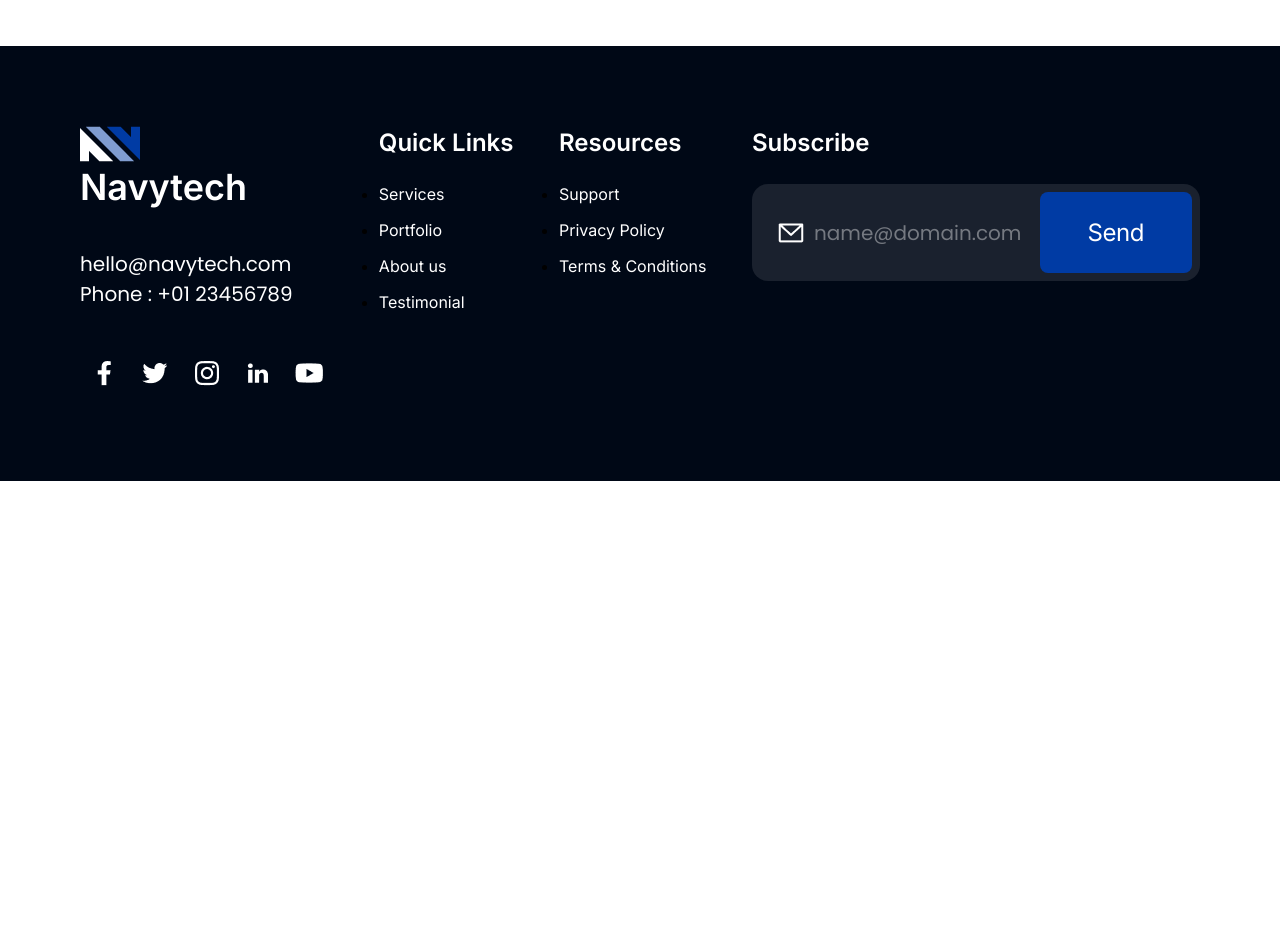
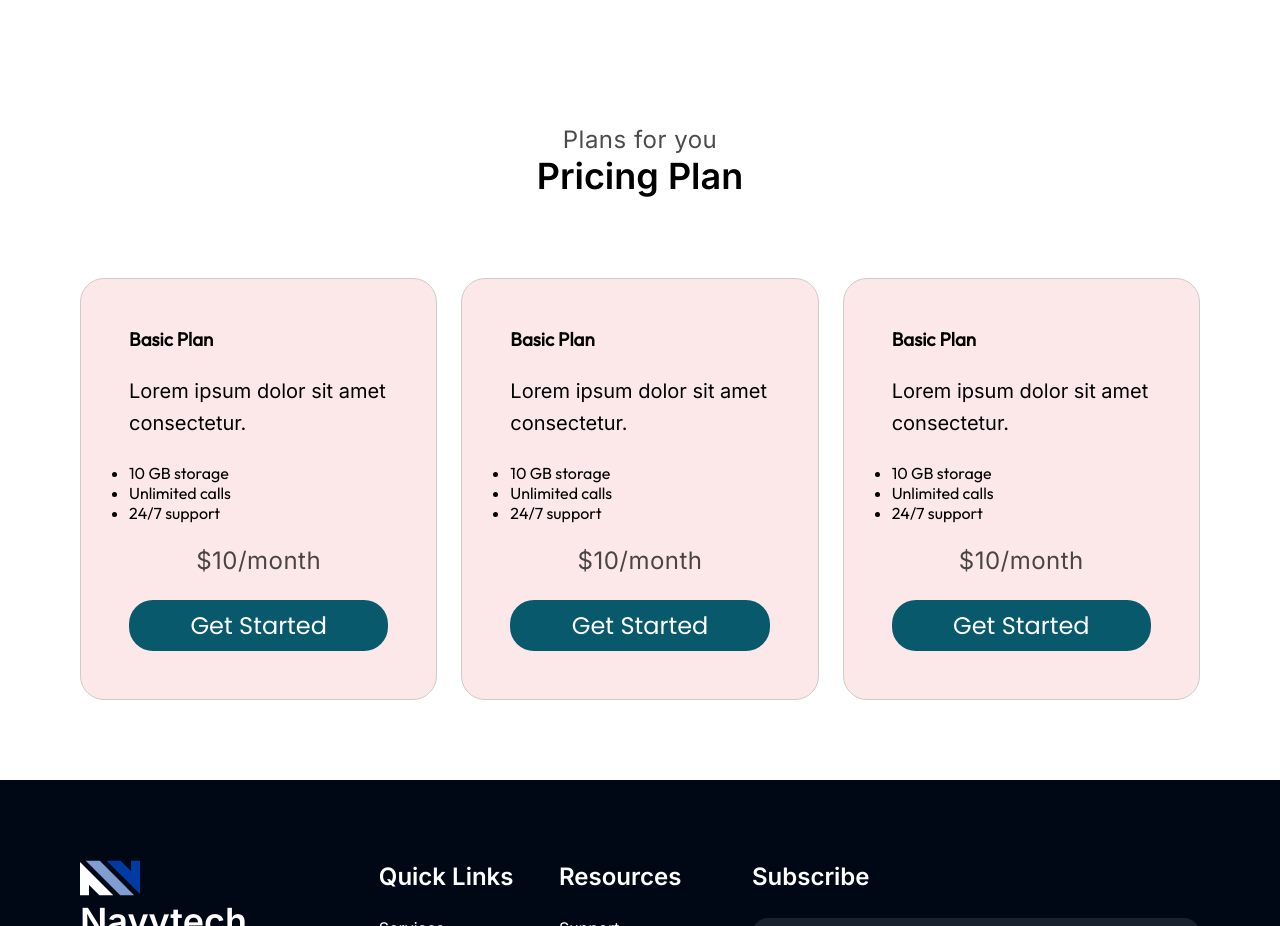
Before and after one commit to bettercallmahin/navytech, a plain HTML site: page index.html in a window 1280 px wide. Shown: the part 5600-6526 px from the top of the page. Before the commit the page ends 6081 px from the top, so only its background shows below. Drawn offline with Linux system fonts and the light colour scheme.

Commit message:
added packages section

```diff
--- a/index.html
+++ b/index.html
@@ -10,6 +10,7 @@
   <link href='https://fonts.googleapis.com/css?family=Outfit' rel='stylesheet'>
   <link href='https://fonts.googleapis.com/css?family=Plus Jakarta Sans' rel='stylesheet'>
   <link href='https://fonts.googleapis.com/css?family=Poppins' rel='stylesheet'>
+  <link rel="stylesheet" href="path/to/font-awesome/css/font-awesome.min.css">
   <link rel="stylesheet" href="style.css">
   <title>Document</title>
 </head>
@@ -350,6 +351,63 @@
   </section>
   <!-- * =================== blog ends ================== -->
 
+
+  <!-- * =================== packages starts ================== -->
+  <section id="packages">
+    <div class="blog-container">
+      <div class="blog-container-header">
+        <h4>Plans for you </h4>
+        <h2>Pricing Plan</h2>
+      </div>
+
+      <div class="card-container">
+        <div class="card">
+          <h3>Basic Plan</h3>
+          <p>
+            Lorem ipsum dolor sit amet consectetur.
+          </p>
+          <ul>
+            <li>10 GB storage</li>
+            <li>Unlimited calls</li>
+            <li>24/7 support</li>
+          </ul>
+          <h4>$10/month</h4>
+          <button class="small-btn">Get Started </button>
+
+        </div>
+        <div class="card">
+          <h3>Basic Plan</h3>
+          <p>
+            Lorem ipsum dolor sit amet consectetur.
+          </p>
+          <ul>
+            <li>10 GB storage</li>
+            <li>Unlimited calls</li>
+            <li>24/7 support</li>
+          </ul>
+          <h4>$10/month</h4>
+          <button class="small-btn">Get Started </button>
+
+        </div>
+        <div class="card">
+          <h3>Basic Plan</h3>
+          <p>
+            Lorem ipsum dolor sit amet consectetur.
+          </p>
+          <ul>
+            <li>10 GB storage</li>
+            <li>Unlimited calls</li>
+            <li>24/7 support</li>
+          </ul>
+          <h4>$10/month</h4>
+          <button class="small-btn">Get Started </button>
+
+        </div>
+      </div>
+    </div>
+  </section>
+  <!-- * =================== packages ends ================== -->
+
   <!-- * =================== footer starts ================== -->
   <footer>
     <div class="footer-container">
--- a/style.css
+++ b/style.css
@@ -560,6 +560,40 @@ nav ul li a {
 
 /** ================= blog ends =================== */
 
+/** ================= packages starts ================= */
+
+#packages{
+  margin: 80px;
+}
+
+.card{
+  border: 1px solid #ccc;
+  display: flex;
+  flex-direction: column;
+  gap: 24px;
+  background: var(--Neutral-Color-White, #fce8e8);
+  border-radius: 24px;
+  padding: 48px;
+}
+
+.card-container{
+  display: flex;
+  gap: 24px;
+  align-items: center;
+}
+.card button {
+  background: var(--Brand-Color-Bright-Blue, #09596d);
+  color: var(--Neutral-Color-White, #ffffff);
+  border: none;
+  padding: 8px 16px;
+  border-radius: 24px;
+  cursor: pointer;
+
+  font-family: Poppins;
+  font-size: 24px;
+}
+/** ================= packages ends ================= */
+
 
 /** ================= footer starts =================== */
 footer {
```
Lines whose indentation alone changed are shown as unchanged.
